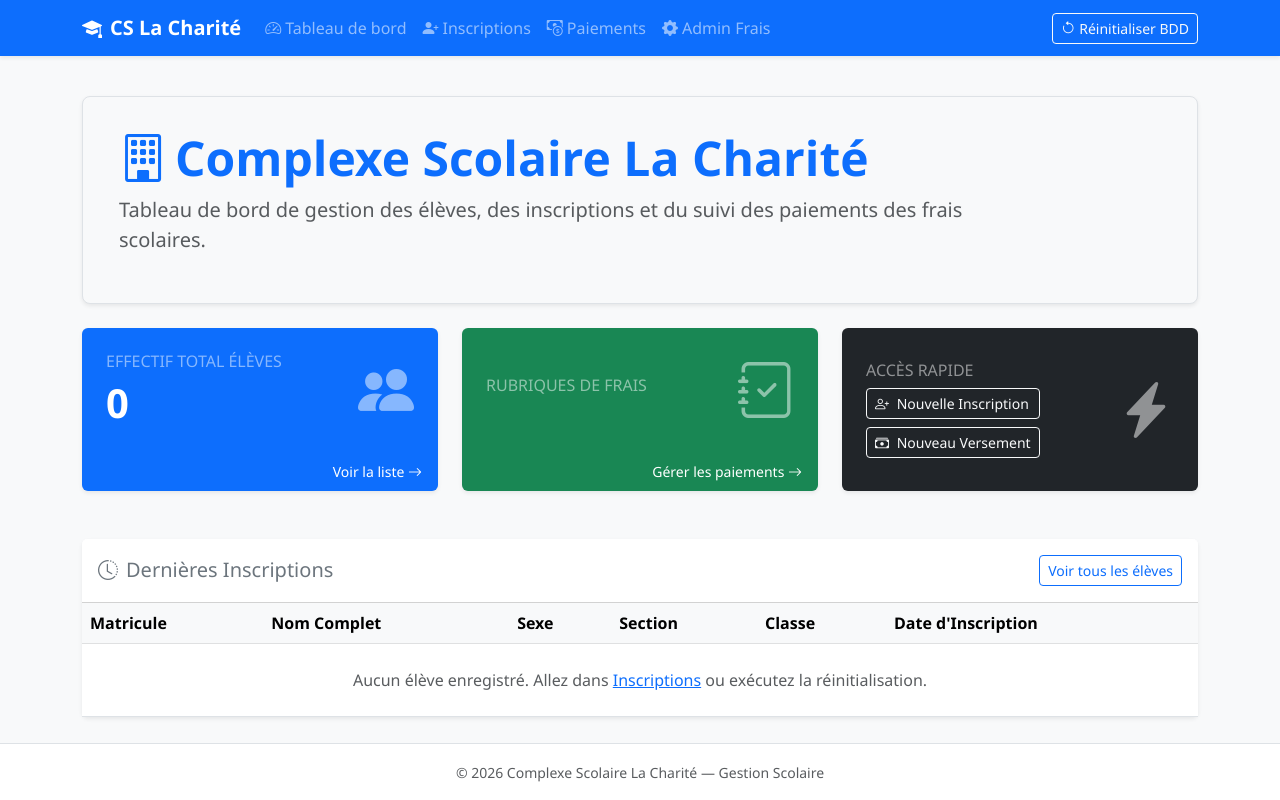
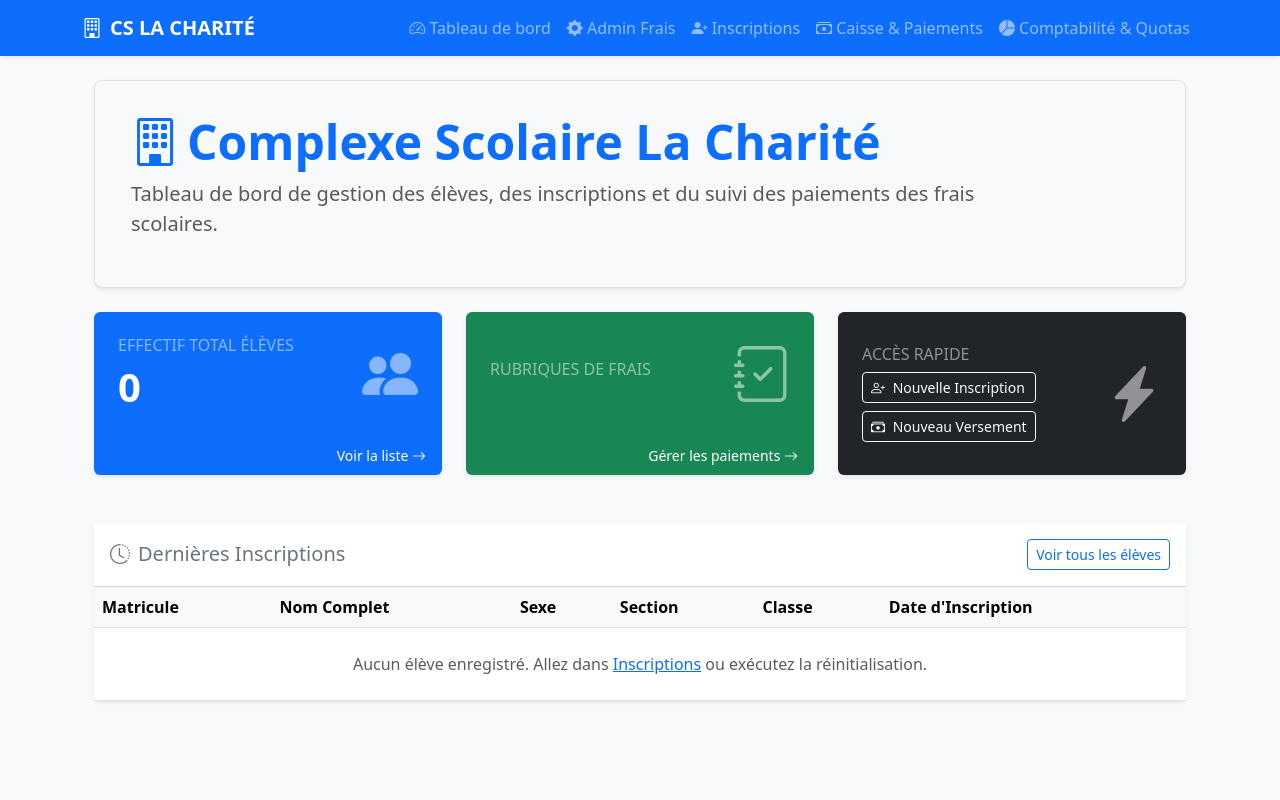
Before and after one commit to osemwanza-ai/gestion-la-charite, a Flask app: page / in a window 1280 px wide. Run offline with Flask 3, Linux system fonts and the light colour scheme.

Commit message:
Update base.html

```diff
--- a/templates/base.html
+++ b/templates/base.html
@@ -3,71 +3,43 @@
 <head>
     <meta charset="UTF-8">
     <meta name="viewport" content="width=device-width, initial-scale=1.0">
-    <title>Complexe Scolaire La Charité</title>
+    <title>CS La Charité - Gestion Scolaire</title>
     <link href="https://cdn.jsdelivr.net/npm/bootstrap@5.3.0/dist/css/bootstrap.min.css" rel="stylesheet">
-    <link rel="stylesheet" href="https://cdn.jsdelivr.net/npm/bootstrap-icons@1.11.0/font/bootstrap-icons.css">
-    <style>
-        body { background-color: #f8f9fa; font-family: 'Segoe UI', Tahoma, Geneva, Verdana, sans-serif; }
-        .navbar-brand { font-weight: bold; }
-        .footer { margin-top: auto; background-color: #ffffff; border-top: 1px solid #dee2e6; }
-    </style>
+    <link rel="stylesheet" href="https://cdn.jsdelivr.net/npm/bootstrap-icons@1.10.5/font/bootstrap-icons.css">
 </head>
-<body class="d-flex flex-column min-vh-100">
-
-    <nav class="navbar navbar-expand-lg navbar-dark bg-primary shadow-sm">
+<body class="bg-light">
+    <nav class="navbar navbar-expand-lg navbar-dark bg-primary shadow-sm mb-4">
         <div class="container">
-            <a class="navbar-brand" href="{{ url_for('index') }}">
-                <i class="bi bi-mortarboard-fill me-2"></i>CS La Charité
-            </a>
+            <a class="navbar-brand fw-bold" href="{{ url_for('index') }}"><i class="bi bi-building me-2"></i>CS LA CHARITÉ</a>
             <button class="navbar-toggler" type="button" data-bs-toggle="collapse" data-bs-target="#navbarNav">
                 <span class="navbar-toggler-icon"></span>
             </button>
             <div class="collapse navbar-collapse" id="navbarNav">
-                <ul class="navbar-nav me-auto">
-                    <li class="nav-item">
-                        <a class="nav-link" href="{{ url_for('index') }}"><i class="bi bi-speedometer2 me-1"></i>Tableau de bord</a>
-                    </li>
-                    <li class="nav-item">
-                        <a class="nav-link" href="{{ url_for('inscriptions') }}"><i class="bi bi-person-plus-fill me-1"></i>Inscriptions</a>
-                    </li>
-                    <li class="nav-item">
-                        <a class="nav-link" href="{{ url_for('paiements') }}"><i class="bi bi-cash-coin me-1"></i>Paiements</a>
-                    </li>
-                    <li class="nav-item">
-                        <a class="nav-link" href="{{ url_for('admin_frais') }}"><i class="bi bi-gear-fill me-1"></i>Admin Frais</a>
-                    </li>
+                <ul class="navbar-nav ms-auto">
+                    <li class="nav-item"><a class="nav-link" href="{{ url_for('index') }}"><i class="bi bi-speedometer2"></i> Tableau de bord</a></li>
+                    <li class="nav-item"><a class="nav-link" href="{{ url_for('admin_frais') }}"><i class="bi bi-gear-fill"></i> Admin Frais</a></li>
+                    <li class="nav-item"><a class="nav-link" href="{{ url_for('inscriptions') }}"><i class="bi bi-person-plus-fill"></i> Inscriptions</a></li>
+                    <li class="nav-item"><a class="nav-link" href="{{ url_for('paiements') }}"><i class="bi bi-cash-stack"></i> Caisse & Paiements</a></li>
+                    <li class="nav-item"><a class="nav-link" href="{{ url_for('comptabilite') }}"><i class="bi bi-pie-chart-fill"></i> Comptabilité & Quotas</a></li>
                 </ul>
-                <div class="d-flex">
-                    <a href="{{ url_for('seed_data') }}" class="btn btn-outline-light btn-sm" onclick="return confirm('Attention : Cela va réinitialiser la base de données. Continuer ?');">
-                        <i class="bi bi-arrow-counterclockwise me-1"></i>Réinitialiser BDD
-                    </a>
-                </div>
             </div>
         </div>
     </nav>
 
-    <div class="container mt-3">
+    <div class="container">
         {% with messages = get_flashed_messages(with_categories=true) %}
             {% if messages %}
                 {% for category, message in messages %}
-                    <div class="alert alert-{{ category }} alert-dismissible fade show shadow-sm" role="alert">
-                        <i class="bi bi-info-circle-fill me-2"></i>{{ message }}
+                    <div class="alert alert-{{ category }} alert-dismissible fade show" role="alert">
+                        {{ message }}
                         <button type="button" class="btn-close" data-bs-dismiss="alert"></button>
                     </div>
                 {% endfor %}
             {% endif %}
         {% endwith %}
+
+        {% block content %}{% endblock %}
     </div>
-
-    <main class="flex-shrink-0">
-        {% block content %}{% endblock %}
-    </main>
-
-    <footer class="footer py-3 mt-auto text-center text-muted">
-        <div class="container">
-            <small>&copy; 2026 Complexe Scolaire La Charité — Gestion Scolaire</small>
-        </div>
-    </footer>
 
     <script src="https://cdn.jsdelivr.net/npm/bootstrap@5.3.0/dist/js/bootstrap.bundle.min.js"></script>
 </body>
```
